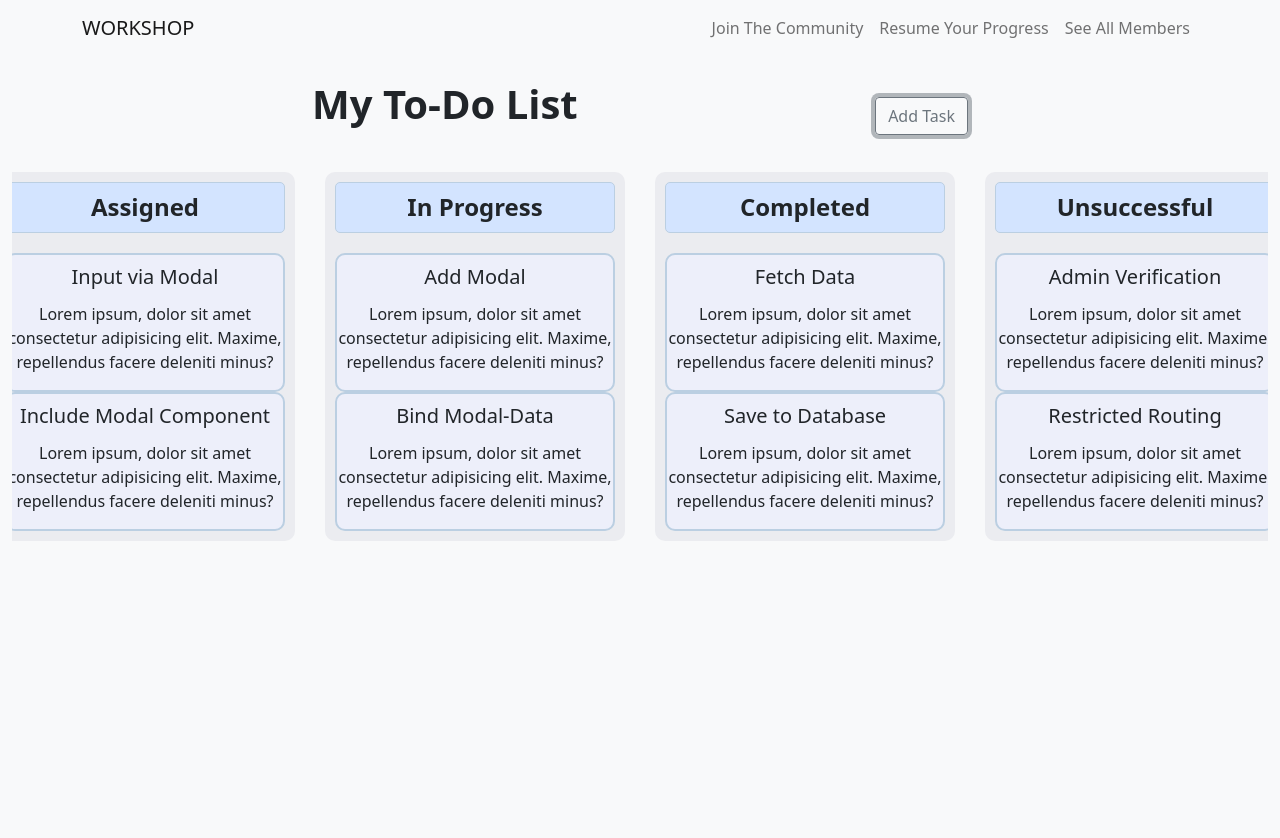
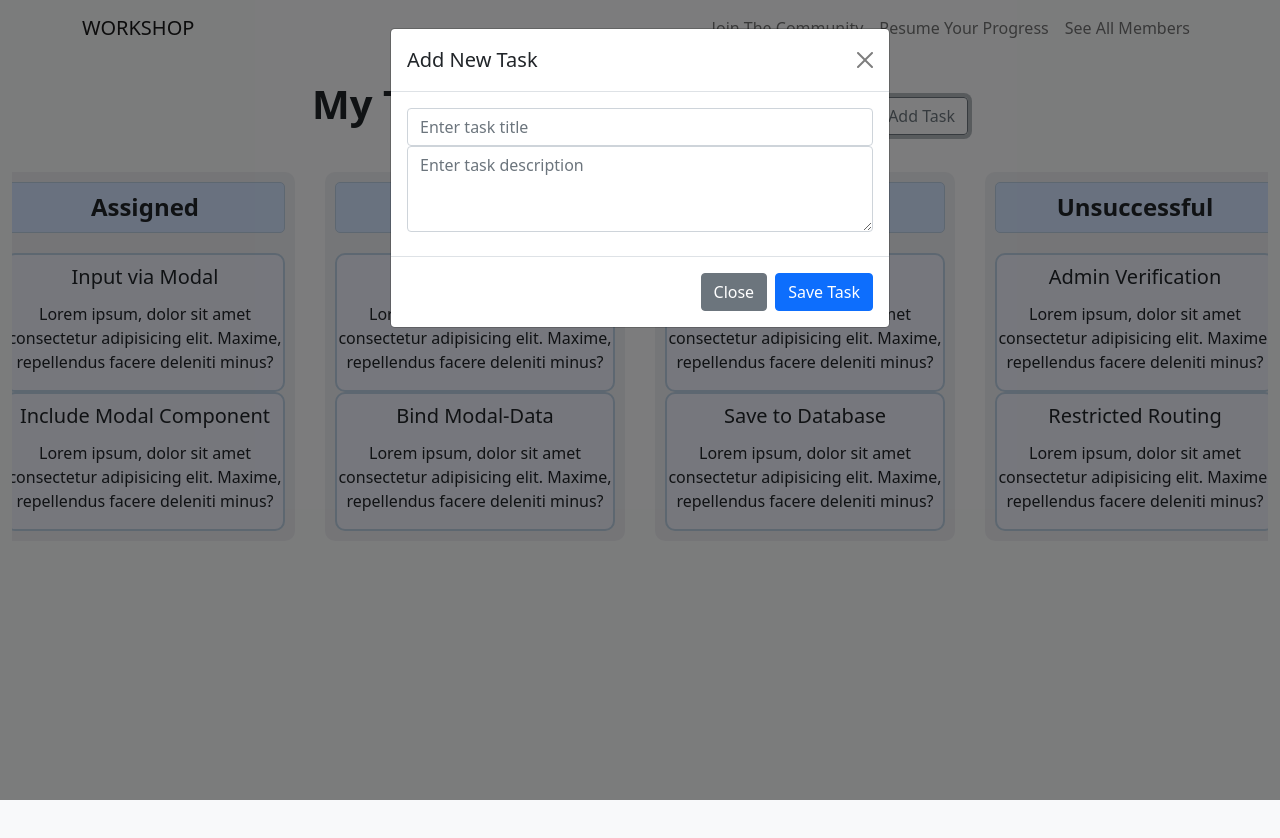
Before and after one commit to mohsina-rifa/Workshop, a Vue app: page /see-your-board in a window 1280 px wide. Both pictures are taken after a click on the button "Add Task". Shown: the top 838 px of the page. Built offline with nearby package versions, Linux system fonts and the light colour scheme; data requests are answered from the project's data file.

Commit message:
Updated Modal

```diff
--- a/src/board/InputBoard.vue
+++ b/src/board/InputBoard.vue
@@ -1,44 +1,5 @@
-<script setup lang="ts">
-// const props = defineProps({
-//   modelValue: {
-//     type: String,
-//     required: true,
-//   },
-// });
-</script>
+<script setup lang="ts"></script>
 
-<template>
-  <div
-    v-if="isModalVisible"
-    class="modal fade show"
-    tabindex="-1"
-    style="display: block; background-color: rgba(0, 0, 0, 0.5)"
-  >
-    <div class="modal-dialog">
-      <div class="modal-content">
-        <div class="modal-header">
-          <h5 class="modal-title">Add New Task</h5>
-          <button type="button" class="btn-close" @click="closeModal"></button>
-        </div>
-        <div class="modal-body">
-          <input
-            type="text"
-            class="form-control"
-            placeholder="Enter task title"
-          />
-          <textarea
-            class="form-control mb-2"
-            placeholder="Enter task description"
-            rows="3"
-          />
-        </div>
-        <div class="modal-footer">
-          <button type="button" class="btn btn-secondary">Close</button>
-          <button type="button" class="btn btn-primary">Save Task</button>
-        </div>
-      </div>
-    </div>
-  </div>
-</template>
+<template></template>
 
 <style scoped></style>
--- a/src/components/ToDoBoard.vue
+++ b/src/components/ToDoBoard.vue
@@ -1,7 +1,7 @@
 <script setup lang="ts">
 import { ref } from "vue";
 
-import InputBoard from "../board/InputBoard.vue";
+//import InputBoard from "../board/InputBoard.vue";
 import OutputBoard from "../board/OutputBoard.vue";
 
 const isModalVisible = ref(false);
@@ -19,12 +19,48 @@ const closeModal = () => {
   <div class="container-fluid py-4">
     <div class="d-flex justify-content-between align-items-center">
       <h1 class="mb-4"><strong>My To-Do List</strong></h1>
-      <button class="btn btn-outline-secondary" @click="openModal">Add Task</button>
+      <button class="btn btn-outline-secondary" @click="openModal">
+        Add Task
+      </button>
     </div>
     <div>
-      <OutputBoard/>
+      <OutputBoard />
     </div>
-    <InputBoard />
+    <div
+      v-if="isModalVisible"
+      class="modal fade show"
+      tabindex="-1"
+      style="display: block; background-color: rgba(0, 0, 0, 0.5)"
+    >
+      <div class="modal-dialog">
+        <div class="modal-content">
+          <div class="modal-header">
+            <h5 class="modal-title">Add New Task</h5>
+            <button
+              type="button"
+              class="btn-close"
+              @click="closeModal"
+            ></button>
+          </div>
+          <div class="modal-body">
+            <input
+              type="text"
+              class="form-control"
+              placeholder="Enter task title"
+            />
+            <textarea
+              class="form-control mb-2"
+              placeholder="Enter task description"
+              rows="3"
+            />
+          </div>
+          <div class="modal-footer">
+            <button type="button" class="btn btn-secondary">Close</button>
+            <button type="button" class="btn btn-primary">Save Task</button>
+          </div>
+        </div>
+      </div>
+    </div>
   </div>
 </template>
 
```
